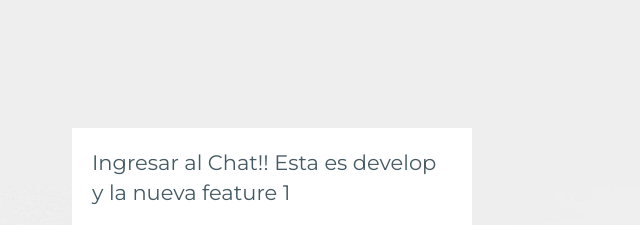
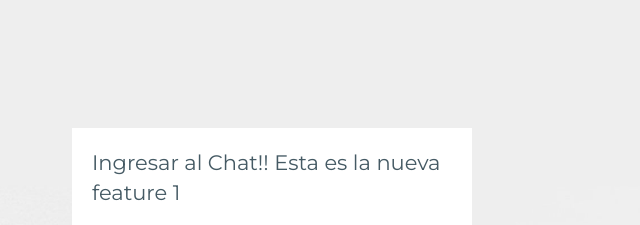
Before and after one commit to kalito2092/sockets-chat, a website: page public/index.html in a window 1280 px wide. Shown: the top 225 px of the page, without its empty margins (368-1008 px from the left). Drawn offline with Linux system fonts and the light colour scheme.

Commit message:
Commit 2: nueva_feature 1

```diff
--- a/public/index.html
+++ b/public/index.html
@@ -46,7 +46,7 @@
             <div class="login-box card">
                 <div class="card-body">
                     <form class="form-horizontal form-material" id="loginform" action="chat.html">
-                        <h3 class="box-title m-b-20">Ingresar al Chat!! Esta es develop y la nueva feature 1</h3>
+                        <h3 class="box-title m-b-20">Ingresar al Chat!! Esta es la nueva feature 1</h3>
                         <div class="form-group ">
                             <div class="col-xs-12">
                                 <input class="form-control" type="text" required="" placeholder="Nombre de usuario" name="nombre"> </div>
```
